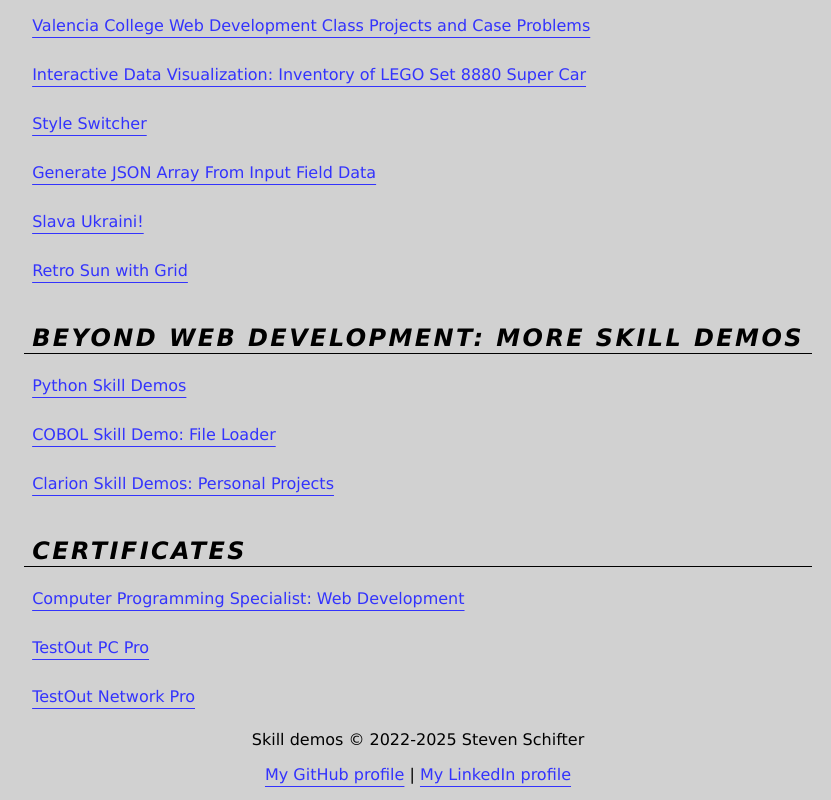
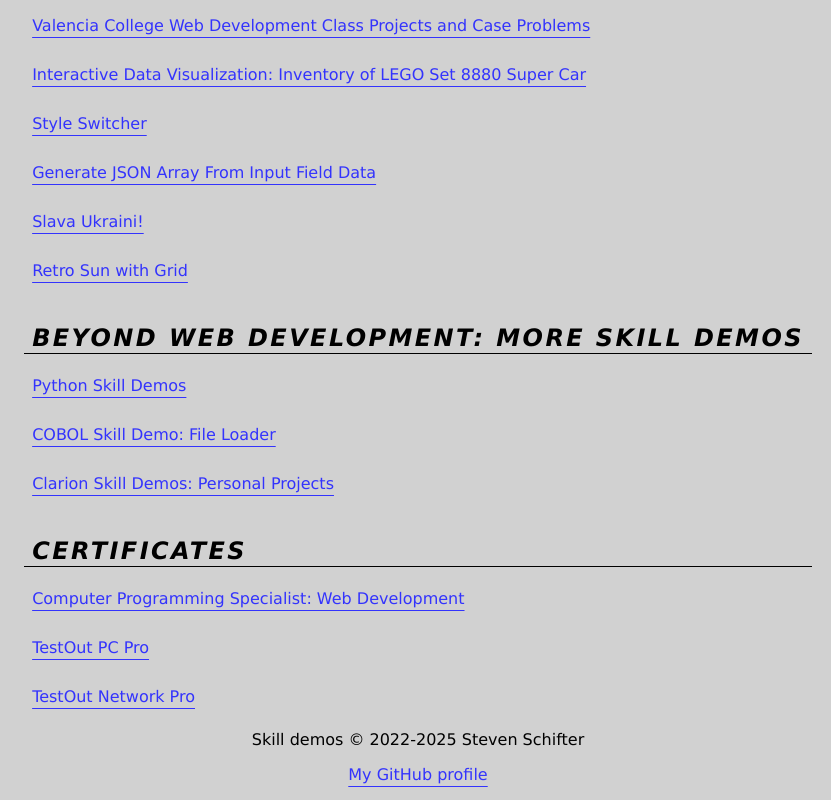
Before and after one commit to StevenSchifter/Portfolio, a plain HTML site: page index.htm in a window 1280 px wide. Shown: the part 398-1198 px from the top of the page, without its empty margins (222-1053 px from the left). Drawn offline with Linux system fonts and the light colour scheme.

Commit message:
Removed LinkedIn profile link in footer

```diff
--- a/index.htm
+++ b/index.htm
@@ -80,7 +80,7 @@
         </main>
         <footer id="mainFooter">
             <p>Skill demos &copy; 2022-<span class="current-year"></span> Steven Schifter</p>
-            <p><a href="https://github.com/StevenSchifter">My GitHub profile</a> | <a href="https://www.linkedin.com/in/steven-schifter-bb711a312/">My LinkedIn profile</a></p>
+            <p><a href="https://github.com/StevenSchifter">My GitHub profile</a></p>
         </footer>
         <script>
             document.querySelector("#scheme-toggle-button").addEventListener("keydown", toggleSchemeWithKey);
```
